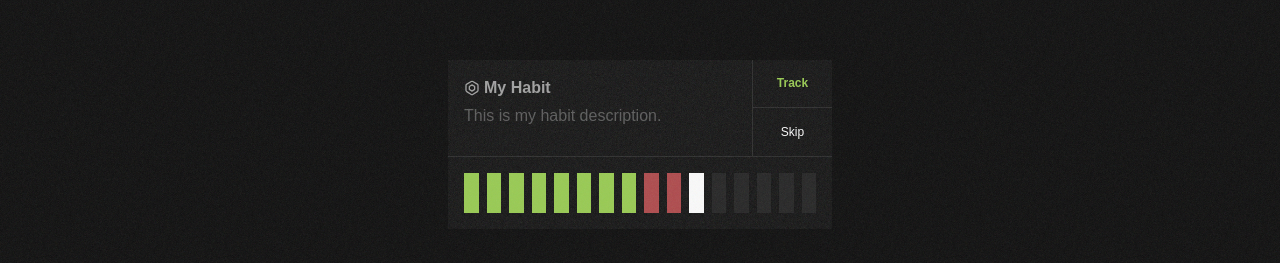
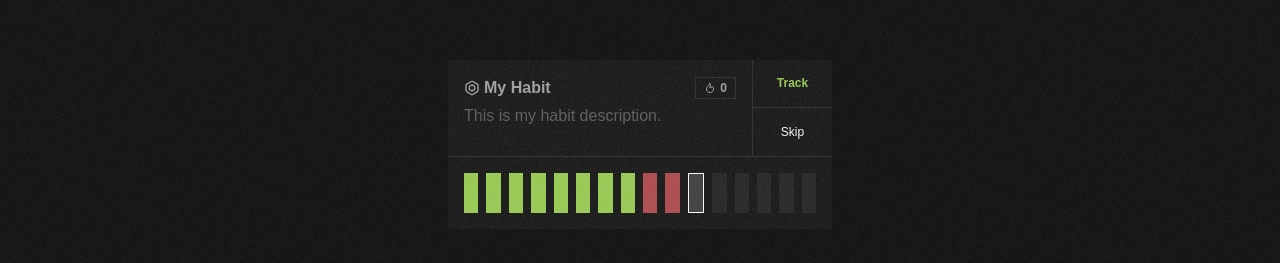
Before and after one commit to ASafaeirad/incubate, a React (Vite) app: page / in a window 1280 px wide. Shown: the part 256-519 px from the top of the page. Built offline with nearby package versions, Linux system fonts and the light colour scheme.

Commit message:
feat: add HabitCard

```diff
--- a/src/components/HabitCard/HabitCard.tsx
+++ b/src/components/HabitCard/HabitCard.tsx
@@ -1,14 +1,13 @@
 import type { IconProps } from '@tabler/icons-react';
 
+import { IconFlame } from '@tabler/icons-react';
 import { cn } from '#lib/cn';
 import { Button } from '#ui/Button/Button';
 
+import type { Day } from './day';
+
+import { findStreak } from './day';
 import { HabitDay } from './HabitDay';
-
-export interface Day {
-  date: Date;
-  state: 'done' | 'idle' | 'missed';
-}
 
 interface Props {
   title: string;
@@ -25,10 +24,13 @@ export const HabitCard = ({
   Icon,
   children,
 }: Props) => {
+  const streak = findStreak(days);
+
   return (
     <div className="noise w-full max-w-sm p-0">
       <div className="flex border-b border-border p-0">
         <div className="flex flex-1 flex-col gap-1 p-4">
+          <div className="flex items-center justify-between">
             <h2
               className={cn('flex items-center gap-1 font-semibold', {
                 'text-muted-foreground': state === 'idle',
@@ -37,6 +39,20 @@ export const HabitCard = ({
               <Icon className="size-4" />
               <span>{title}</span>
             </h2>
+            <div
+              className={cn(
+                'flex items-center gap-1 border px-2 py-0.5 text-xs font-semibold',
+                {
+                  'text-muted-foreground border-border':
+                    state === 'idle' || streak === 0,
+                },
+                { 'text-fire': state === 'active' && streak > 0 },
+              )}
+            >
+              <IconFlame className="size-3" />
+              <span>{streak}</span>
+            </div>
+          </div>
           <p className="text-disabled-foreground">{children}</p>
         </div>
         <div className="flex h-24 w-20 flex-col border-l border-border">
--- a/src/components/HabitCard/HabitDay.tsx
+++ b/src/components/HabitCard/HabitDay.tsx
@@ -1,7 +1,7 @@
 import { cn } from '#lib/cn';
 import { isToday } from 'date-fns';
 
-import type { Day } from './HabitCard';
+import type { Day } from './day';
 
 interface Props {
   day: Day;
@@ -15,7 +15,8 @@ export const HabitDay = ({ day }: Props) => {
         'bg-primary': day.state === 'done',
         'bg-destructive-background': day.state === 'missed',
         'bg-muted': day.state === 'idle',
-        'bg-foreground': isToday(day.date) && day.state === 'idle',
+        'border-foreground border bg-accent':
+          isToday(day.date) && day.state === 'idle',
       })}
     />
   );
--- /dev/null
+++ b/src/components/HabitCard/day.ts
@@ -0,0 +1,16 @@
+export interface Day {
+  date: Date;
+  state: 'done' | 'idle' | 'missed';
+}
+
+export const findStreak = (days: Day[]) => {
+  const firstIdle = days.findIndex(day => day.state === 'idle');
+  const lastDone = days.findLastIndex(day => day.state === 'done');
+  const firstMissed = days.findLastIndex(day => day.state === 'missed');
+
+  if (firstMissed === -1) return lastDone + 1;
+  if (firstMissed > lastDone) return 0;
+  if (firstIdle === -1) return lastDone + 1;
+
+  return lastDone - firstMissed;
+};
--- a/src/styles.css
+++ b/src/styles.css
@@ -38,6 +38,8 @@ body {
 
   --destructive: oklch(67.249% 0.17455 21.763 / 0.7);
   --destructive-foreground: oklch(0.704 0.191 22.216);
+
+  --fire: oklch(79.543% 0.1551 66.647);
 
   --border: oklch(1 0 0 / 10%);
   --input: oklch(1 0 0 / 15%);
@@ -96,6 +98,7 @@ body {
 
   --color-secondary-foreground: var(--secondary-foreground);
   --color-secondary: var(--secondary);
+  --color-fire: var(--fire);
 
   --color-primary-foreground: var(--primary-foreground);
   --color-primary-highlight: var(--primary-highlight);
```
Also changed, not shown: 2 other files (tests, documents, lock files or other folders). Lines whose indentation alone changed are shown as unchanged.
